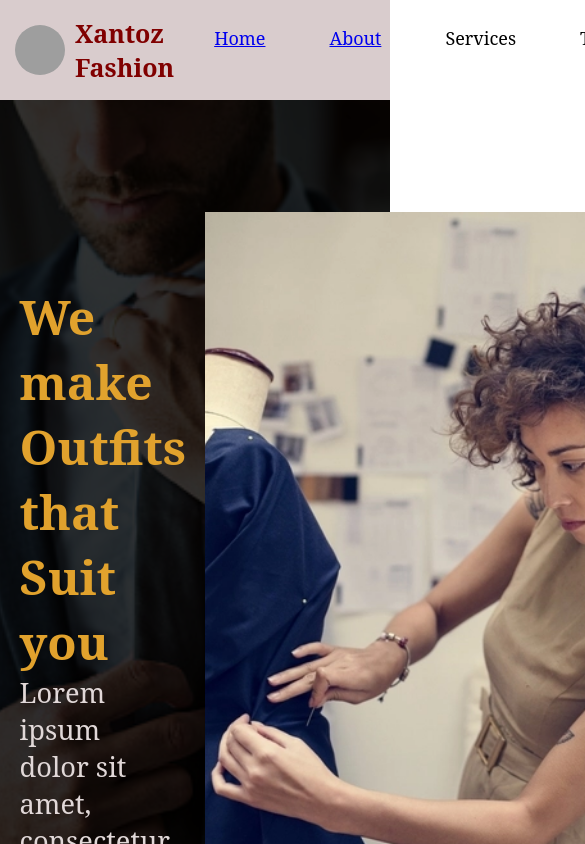
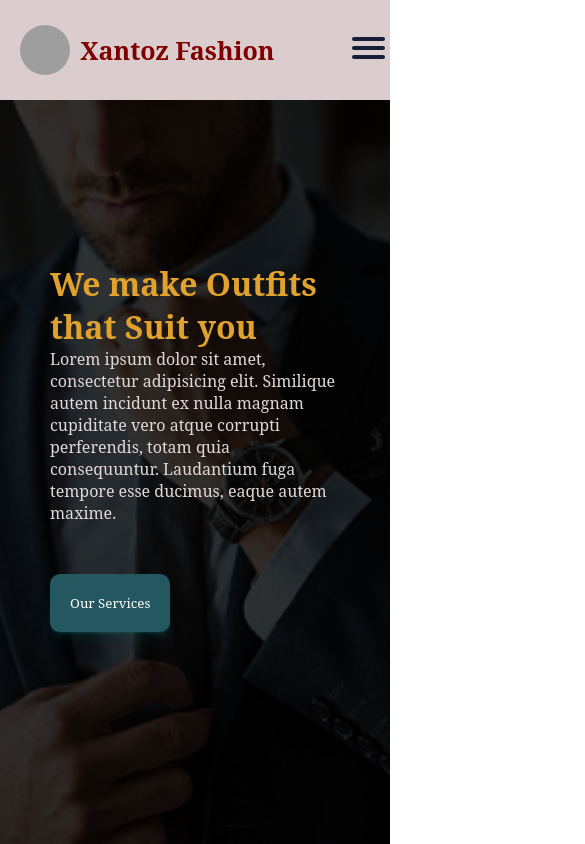
Before and after one commit to Gabbie99/Port-react, a React (Create React App) app: page /fashion in a window 390 px wide. Shown: the top 844 px of the page, 585 px wide, since content can reach past the window. Built offline with nearby package versions, Linux system fonts and the light colour scheme; grey boxes are pictures that could not be loaded; a web font is replaced by a local one.

Commit message:
media adjustment

```diff
--- a/src/components/AboutUs.css
+++ b/src/components/AboutUs.css
@@ -48,15 +48,17 @@ body{
 .ceo{
     position: absolute;
     top: 0;
-    left: 40%;
+    left: 30%;
     margin-top: 45%;
     display: flex;
     border-radius: 20px;
     width: 60%;
+    box-shadow: rgba(50, 50, 93, 0.25) 0px 6px 12px -2px, rgba(0, 0, 0, 0.3) 0px 3px 7px -3px;
 }
 .meet{
     background-color: white;
     width: 100%;
+    padding: 3%;
 }
 .meet h1{
     color: rgb(225, 162, 45);
@@ -64,6 +66,9 @@ body{
     font-size: 40px;
     margin: 0 1em;
 }
+.meet p{
+    font-size: 16px;
+}
 .boss{
     background-color: grey;
     width: 50%;
--- a/src/components/AboutUs.jsx
+++ b/src/components/AboutUs.jsx
@@ -23,7 +23,7 @@ function AboutUs() {
         <div className='ceo'>
             <div className='meet'>
                 <h1>Meet the CEO</h1>
-                <p>Xantoz Group was founded by Eng Christopher Idoko A. and is aimed at bringing diverse team with fashionable ideas together to protect and contribute devotedly to the world of fashion. Eng Chris is a fashion designer with striking thoughts of making out of the world ideas to reality in no time! He's into real estate and also doing very well with structural designs playing out his potentials.</p>
+                <p>Xantoz Group was founded by Engr. Christopher Idoko A. and is aimed at bringing diverse team with fashionable ideas together to protect and contribute devotedly to the world of fashion. Engr. Chris is a fashion designer with striking thoughts of making out of the world ideas to reality in no time! He's into real estate and also doing very well with structural designs playing out his potentials.</p>
             </div>
             <div className='boss'>
             <img src={Boss} alt="boss" />
--- a/src/components/Fashion.css
+++ b/src/components/Fashion.css
@@ -1,5 +1,7 @@
-.fashion-body {
-    background-color: aliceblue;
+* {
+    overflow: hidden;
+    padding: 0;
+    margin: 0
 }
 .fashion-nav {
     display: flex;
@@ -15,12 +17,14 @@
     gap: 11rem;
     height: inherit;
 }
-.fashion-right ul{
+.fashion-ul{
     list-style: none;
     display: flex;
+    justify-content: space-evenly;
 }
-.fashion-right li {
-    margin-right: 4rem;
+.fashion-ul,li {
+    /* margin-right: 4rem; */
+    gap: 50px;
     font-size: large;
 }
 .fashion-right h3 {
@@ -45,18 +49,17 @@
     color: maroon;
 }
 .fashion-down {
-    /* padding: 7rem 4rem; */
-    /* background-image: url(./Assets/perfect\ suit.jpg); */
     background-repeat: no-repeat;
     background-size: cover;
     background-color: black;
     height: 90vh;
+    width: 100%;
 }
 .fashion-group{
     display: flex;
     justify-content: space-around;
     position: relative;
-    width: 90%;
+    width: 80%;
     margin: 0 auto;
     padding-top: 7rem;
 }
@@ -70,7 +73,7 @@
     position: absolute;
     object-fit: cover;
     height: 90vh;
-    width: 100%;
+    width: 100vw;
     opacity: .2;
 }
 .fashion-down h1{
@@ -80,11 +83,12 @@
 .fashion-group p{
     font-size: 1.7rem;
     position: relative;
-    width: 75%;
+    width: 100%;
     color: rgb(225, 216, 216);
 }
 .fashion-down button {
-    padding: 20px;
+    padding: 20px ;
+    margin-top: 50px;
     border: none;
     background-color: rgb(36, 87, 96);
     color: white;
@@ -95,7 +99,100 @@
 .fashion-content {
     position: relative;
     margin-top: 4.5rem;
+    width: 50%;
 }
+
 .fashion-content h1{
     color: rgb(225, 162, 45);
 }
+.ham-bug{
+    display: none;
+}
+
+@media screen and (max-width:1025px) {
+    .fashion-nav {
+        padding: 0 5px;
+
+    }
+    .fashion-group{
+        display: grid;
+        width: 100%;
+    }
+    .fashion-content{
+        font-size: 5px;
+        margin-top: 0;
+        width: 100%;
+        padding: 50px;
+        height: 700px;
+        flex-wrap: wrap;
+    }
+    .fashion-content h1{
+        width: 100%;
+        font-size: 2rem;
+    }
+    .fashion-content p{
+        width: 100%;
+        font-size: 1rem;
+    }
+
+    .fashion-down #img {
+        position: absolute;
+        object-fit: cover;
+        opacity: .2;
+    }
+
+    .fashion-designer img{
+        display: none;
+    }
+}
+@media screen and (max-width:800px) {
+    .fashiond-right, .visit{
+        display: none;
+
+    }
+    .ham-bug{
+        display:flex;
+        flex-direction: column;
+        justify-content: center;
+        z-index: 5;
+    }
+
+    .fashion-nav {
+        padding: 0 5px;
+
+    }
+
+    .fashion-left{
+        padding: 0 4%;
+    }
+    .fashion-group{
+        display: grid;
+        width: 100%;
+    }
+    .fashion-content{
+        font-size: 5px;
+        margin-top: 0;
+        width: 100%;
+        padding: 50px;
+        height: 700px;
+        flex-wrap: wrap;
+    }
+    .fashion-content h1{
+        width: 100%;
+        font-size: 2rem;
+    }
+    .fashion-content p{
+        width: 100%;
+        font-size: 1rem;
+    }
+
+    .fashion-down #img {
+        position: absolute;
+        object-fit: cover;
+        opacity: .2;
+    }
+
+    .fashion-designer img{
+        display: none;
+    }
+}
--- a/src/components/Fashion.jsx
+++ b/src/components/Fashion.jsx
@@ -16,8 +16,8 @@ function Fashion() {
                     <p>Lorem ipsum dolor sit amet, consectetur adipisicing elit. Similique autem incidunt ex nulla magnam cupiditate vero atque corrupti perferendis, totam quia consequuntur. Laudantium fuga tempore esse ducimus, eaque autem maxime.</p>
                     <button>Our Services</button>
                 </div>
-                <div>
-                    <img src={designer} alt="designer" width={650} height={700} id="dress" />
+                <div className='fashion-designer'>
+                    <img src={designer} alt="designer" width={650} height={650} id="dress" />
                 </div>
             </div>
         </div>
--- a/src/components/FashionNav.jsx
+++ b/src/components/FashionNav.jsx
@@ -2,7 +2,7 @@ import React from 'react'
 import './Fashion.css'
 import xantoz from './Assets/xantoz.png'
 import {Link} from 'react-router-dom'
-
+import Hamburger from './Hamburger/Hamburger'
 function FashionNav() {
   return (
     <div>
@@ -12,8 +12,8 @@ function FashionNav() {
                 <h2>Xantoz Fashion</h2>
             </div>
             <div className='fashion-right'>
-                <div>
-                    <ul>
+                <div className='fashiond-right'>
+                    <ul className='fashion-ul'>
                     <Link to="/fashion"><li>Home</li></Link>
                     <Link to="/about-us"><li>About</li></Link>
                     <li>Services</li>
@@ -21,8 +21,11 @@ function FashionNav() {
                     <li>Contact Us</li>
                 </ul>
                 </div>
-                <div>
+                <div className='visit'>
                     <h3>VISIT US</h3>
+                </div>
+                <div className='ham-bug'>
+                    <Hamburger/>
                 </div>
             </div>
         </div>
--- /dev/null
+++ b/src/components/Hamburger/Hamburger.css
@@ -0,0 +1,77 @@
+@media screen and (max-width:800px){
+
+    .res-inp{
+        display: block;
+        width: 40px;
+        height: 32px;
+        position: absolute;
+        top: 20px;
+        /* left: -5px; */
+        cursor: pointer;
+        opacity: 0;
+        z-index: 2; /* and place it over the hamburger */
+        -webkit-touch-callout: none;
+    }
+    .ham-span{
+        display: block;
+        width: 33px;
+        height: 4px;
+        margin-bottom: 5px;
+        position: relative;
+        background: #151D3B;
+        border-radius: 3px;
+        z-index: 1;
+        transform-origin: 4px 0px;
+        transition: transform 0.5s cubic-bezier(0.77,0.2,0.05,1.0);
+        background: 0.5s cubic-bezier(0.77,0.2,0.05,1.0); opacity: 0.55s ease;
+    }
+
+    .ham-span:first-child{
+        transform-origin: 0% 0%;
+    }
+
+    .ham-span:nth-last-child(2){
+        transform-origin: 0% 100%;
+    }
+
+    .res-inp:checked ~ .ham-span{
+        opacity: 1;
+        transform: rotate(45deg) translate(-2px, -1px);
+        background: #232323;
+    }
+    .res-inp:checked ~ .ham-span:nth-last-child(3){
+        opacity: 0;
+        transform: rotate(0deg) scale(0.2, 0.2);
+    }
+
+    .res-inp:checked ~ .ham-span:nth-last-child(2){
+        transform: rotate(-45deg) translate(0, -1px);
+    }
+
+    .hamburger{
+
+        position: absolute;
+        width: 200px;
+        margin: -100px 0 0 -90px;
+        padding: 50px;
+        color: white;
+        padding-top: 100px;
+        background: #D82148;
+        list-style-type: none;
+        -webkit-font-smoothing: antialiased;
+        /* to stop flickering of text in safari */
+        transform-origin: 0% 0%;
+        transform: translate(0,-100%);
+        transition: transform 0.5s cubic-bezier(0.77,0.2,0.05,1.0);
+    }
+
+    .hamburger li{
+        padding: 10px 0;
+        font-size: 15px;
+        color: white;
+    }
+
+    .res-inp:checked ~ .hamburger{
+        transform: none;
+    }
+}
--- /dev/null
+++ b/src/components/Hamburger/Hamburger.jsx
@@ -0,0 +1,23 @@
+import React from 'react'
+import './Hamburger.css'
+function Hamburger() {
+  return (
+    <div>
+        <div>
+        <input type="checkbox" className='res-inp'/>
+                <span className='ham-span'></span>
+                <span className='ham-span'></span>
+                <span className='ham-span'></span>
+                {/* <List size={50} /> */}
+                <ul className='hamburger'>
+                    <li>services</li>
+                    <li>Services</li>
+                    <li>Testimonials</li>
+                    <li>Contact Us</li>
+                </ul>
+        </div>
+    </div>
+  )
+}
+
+export default Hamburger
```
